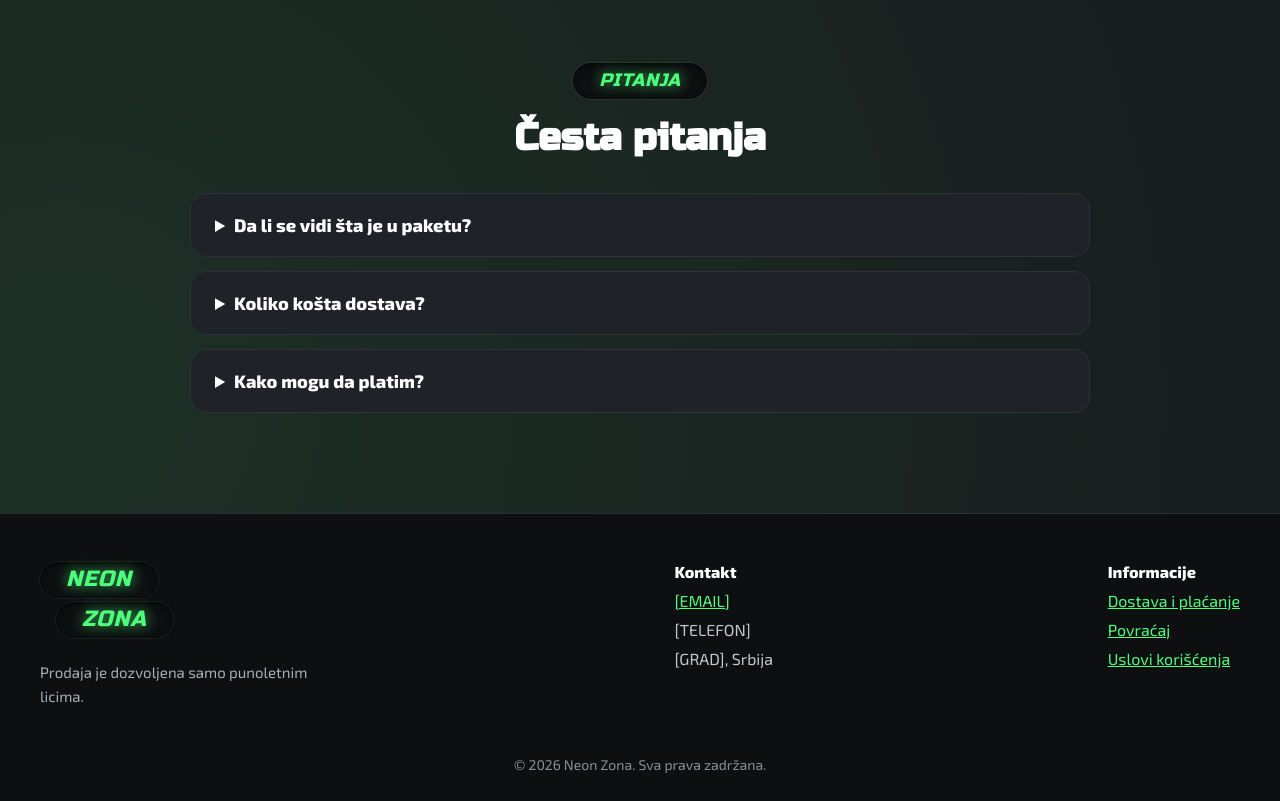
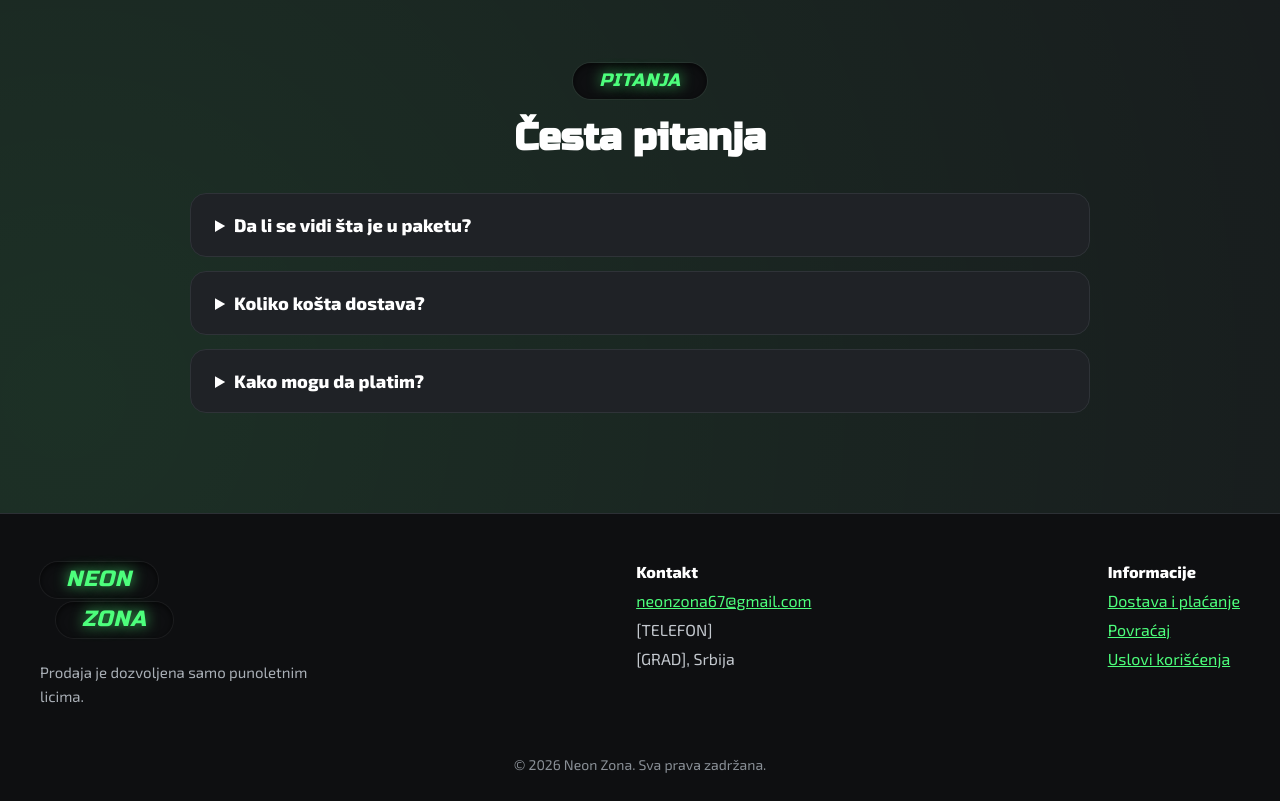
Before and after one commit to neonzona/neonzona.github.io, a plain HTML site: page index.html in a window 1280 px wide. Shown: the part 3237-4038 px from the top of the page. Drawn offline with Linux system fonts and the light colour scheme.

Commit message:
Dodat email prodavnice

```diff
--- a/index.html
+++ b/index.html
@@ -242,7 +242,7 @@ a{color:#4dff7c}a:hover{color:#9dffb6}
 </div>
 <div style="display: flex; flex-direction: column; gap: 10px; font-size: 16px">
 <span style="font-weight: 800; color: #ffffff">Kontakt</span>
-<a href="mailto:[EMAIL]">[EMAIL]</a>
+<a href="mailto:neonzona67@gmail.com">neonzona67@gmail.com</a>
 <span style="color: #c3c8ce">[TELEFON]</span>
 <span style="color: #c3c8ce">[GRAD], Srbija</span>
 </div>
```
